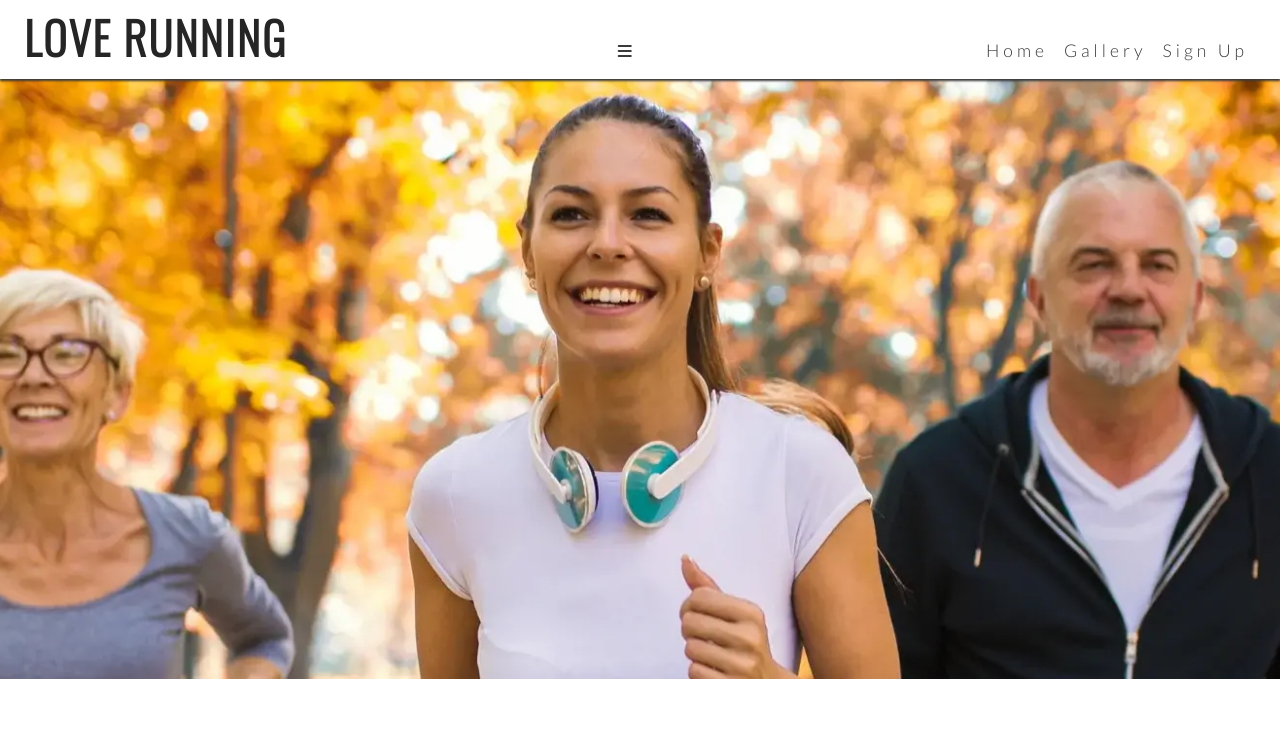
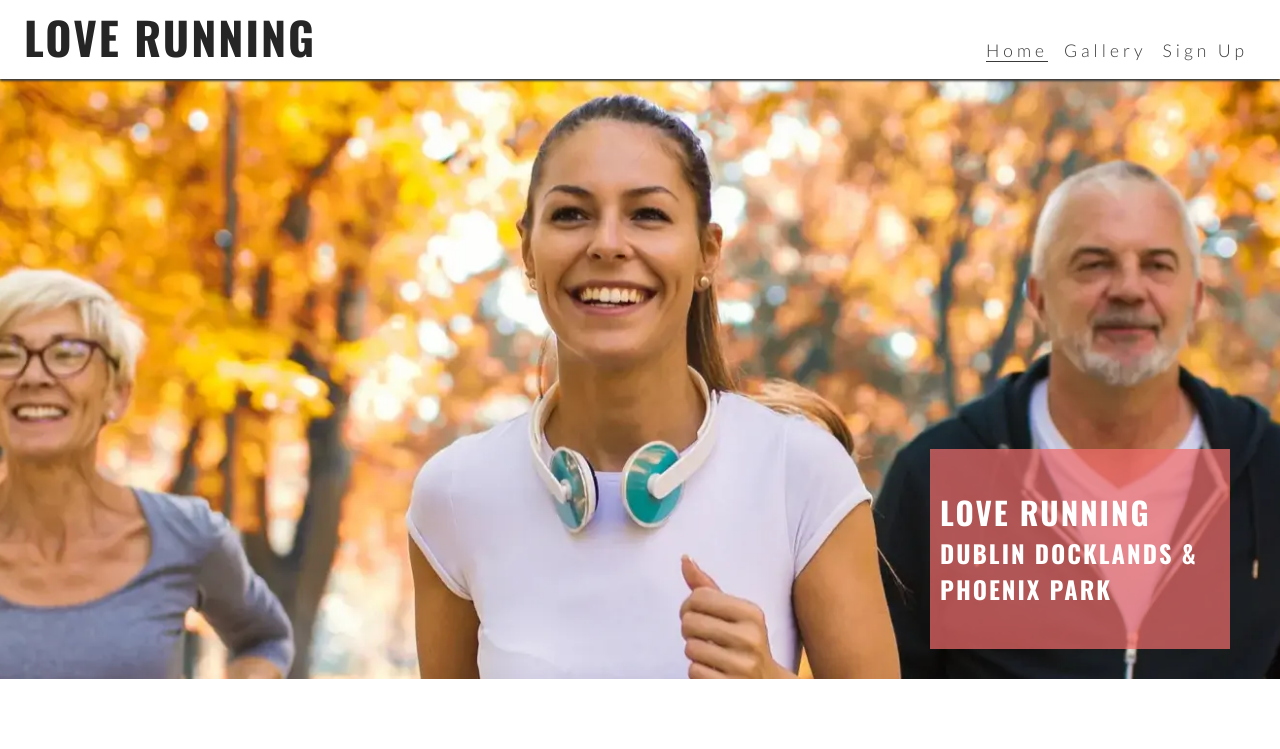
Before and after one commit to tugii21/LoveRun, a plain HTML site: page index.html in a window 1280 px wide. Shown: the top 749 px of the page. Drawn offline with nearby package versions, Linux system fonts and the light colour scheme.

Commit message:
posititioned txt under picture

```diff
--- a/assets/css/style.css
+++ b/assets/css/style.css
@@ -1,4 +1,6 @@
-@import url('https://fonts.googleapis.com/css2?family=Lato:wght@300&family=Oswald:wght@300&display=swap');
+/* Google fonts import */
+@import url('https://fonts.googleapis.com/css2?family=Lato:wght@300&family=Oswald:wght@200;300;400;500;600;700&display=swap');
+
 /* Asterisk wildcard selector to override default styles added by the browser */
 * {
     padding: 0;
@@ -13,9 +15,15 @@ body {
     flex-direction: column;
     /* Generic project styles */
     color: #3a3a3a;
-    font-family: 'lato',sans-serif;
+    font-family: 'Lato', sans-serif;
 }
 
+h1, h2, h3 {
+    font-family: 'Oswald', sans-serif;
+    text-transform: uppercase;
+    letter-spacing: 2px;
+    color: #252525;
+}
 
 /* Header */
 header {
@@ -29,48 +37,82 @@ header {
     justify-content: space-between;
     align-items: baseline;
 }
+
 header a {
     text-decoration: none;
     color: inherit;
 }
-h1{font-family: 'oswald',sans-serif;
-text-transform: uppercase;
-letter-spacing:2px;
-color: #252525;}
 
-nav {position: absolute;
+#menu {
+    font-size: 110%;
+    letter-spacing: 4px;
+    list-style-type: none;
+}
+
+#menu > li {
+    margin-bottom: 1em;
+}
+
+.active {
+    border-bottom: 1px solid #3a3a3a;
+}
+
+/* Navbar styles with dropdown toggle */
+nav {
+    position: absolute;
     background-color: #ffffff;
     width: 100%;
     left: 0;
-padding:0 1rem;
+    padding: 0 1rem;
     box-shadow: 0 2px 2px #3a3a3a;
     display: none;
     top: 100%;
 }
+
 /* Nav toggle */
 #nav-toggle:checked~nav {
     display: block;
 }
+
 #nav-toggle {
     display: none;
 }
+
 .nav-toggle-label {
     font-size: 2rem;
 }
 
 /* Main content */
 main {
-
     /* Make main element take up any surplus space to push footer down */
     flex: 1 0 auto;
     margin-top: 47px;
 }
+
+/* Hero section */
 #hero {
     height: 600px;
     width: 100%;
     background: url("../images/hero-image.webp") no-repeat center center/cover;
+    position: relative;
 }
-/* Footer */
+
+#cover-text {
+    /* Final rgba value sets the opacity so it is semi-transparent */
+    background-color: rgba(241, 109, 107, .7);
+    font-size: 130%;
+    position: absolute;
+    bottom: 30px;
+    width: 80%;
+    min-height: 200px;
+    padding-top: 40px;
+    padding-left: 10px;
+}
+
+#cover-text > h2, #cover-text > h3 {
+    color: #ffffff;
+}
+
 /* Footer */
 #social-networks {
     text-align: center;
@@ -85,13 +127,6 @@ main {
     padding: 5%;
     color: #3a3a3a;
 }
-#menu{letter-spacing: 4px;
-      font-size: 110%;
-      list-style-type: none;
-}
-#menu > li {margin-bottom: 1em;}
-
-.active{margin-bottom: 1px solid #3a3a3a;}
 
 /* Media query: tablets and larger (768px and up) */
 @media screen and (min-width: 768px) {
@@ -103,15 +138,19 @@ main {
         width: fit-content;
         padding-right: 1rem;
     }
+
     #menu {
-        display: flex;}
+        display: flex;
+    }
 
     #menu > li {
         padding-left: 1rem;
     }
+
     .nav-toggle-label {
         display: none;
     }
+
     #logo {
         font-size: 280%;
         line-height: 75px;
@@ -123,7 +162,14 @@ main {
         /* Push main content down to accommodate larger header */
         margin-top: 79px;
     }
+
+    /* Hero image */
+    #cover-text {
+        width: 300px;
+        right: 50px;
     }
+}
+
 /* Large devices (laptops and desktops, 992px and up) */
 @media screen and (min-width: 992px) {
     #menu a:hover{
--- a/index.html
+++ b/index.html
@@ -17,9 +17,6 @@
     <link rel="icon" type="image/png" sizes="16x16" href="assets/favicon/favicon-16x16.png">
     <!-- Stylesheet -->
     <link rel="stylesheet" href="assets/css/style.css">
-
-
-
 </head>
 
 <body>
@@ -29,8 +26,9 @@
             <h1 id="logo">Love Running</h1>
         </a>
         <input type="checkbox" id="nav-toggle" name="nav-toggle">
-        <label for="nav-toggle" class="nav-toggle-label">X</label>
-        <i class="fa-solid fa-bars"></i>
+        <label for="nav-toggle" class="nav-toggle-label">
+            <i class="fa-solid fa-bars"></i>
+        </label>
         <nav>
             <ul id="menu">
                 <li><a href="index.html" class="active">Home</a></li>
@@ -41,7 +39,14 @@
     </header>
 
     <!-- Main content -->
-    <main><section id="hero"></section></main>
+    <main>
+        <section id="hero">
+            <div id="cover-text">
+                <h2>Love Running</h2>
+                <h3>Dublin Docklands & Phoenix Park</h3>
+            </div>
+        </section>
+    </main>
 
     <!-- Footer -->
     <footer>
@@ -67,7 +72,10 @@
                     <i class="fa-brands fa-instagram"></i></a>
             </li>
         </ul>
-        <script src="https://kit.fontawesome.com/3b20d96fa9.js" crossorigin="anonymous"></script>
+    </footer>
+
+    <!-- Font Awesome kit -->
+    <script src="https://kit.fontawesome.com/3b20d96fa9.js" crossorigin="anonymous"></script>
 </body>
 
 </html>
```
Lines whose indentation alone changed are shown as unchanged.
